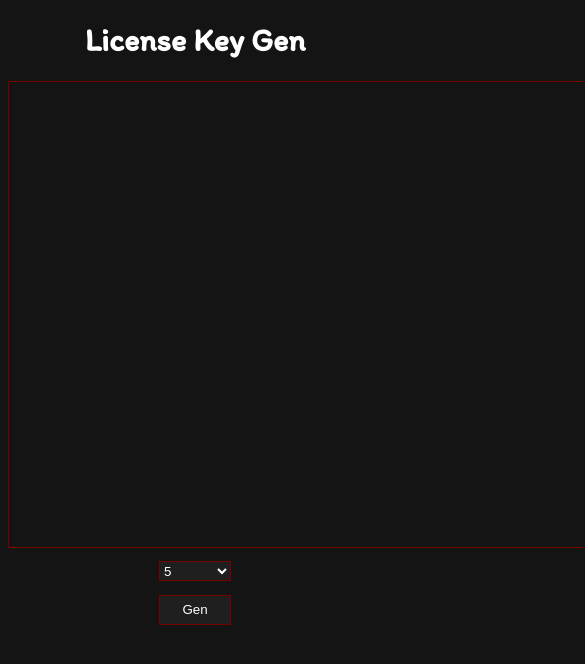
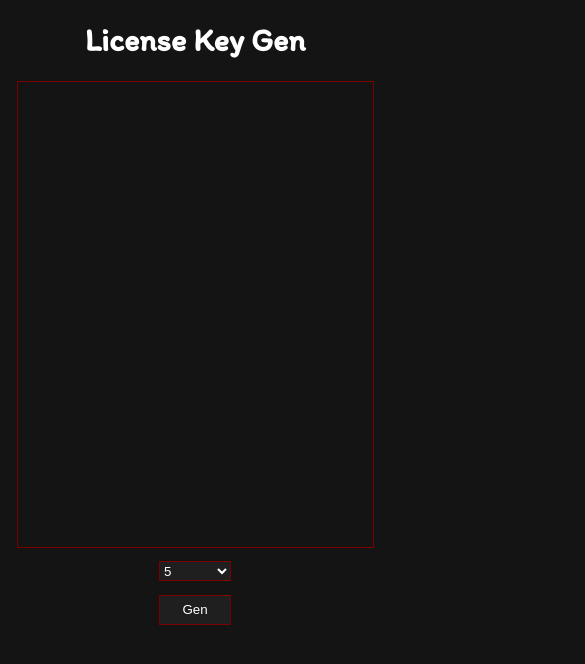
Before and after one commit to enoyan13530/LicenseKeyGen, a plain HTML site: page index.html in a window 390 px wide. Shown: the top 664 px of the page, 585 px wide, since content can reach past the window. Drawn offline with Linux system fonts and the light colour scheme.

Commit message:
スマホ用に対応

```diff
--- a/style.css
+++ b/style.css
@@ -64,3 +64,9 @@ button:first-child{
     outline: 0;
     border: solid 1px white;
 }
+
+@media screen and (max-width:480px) {
+    p,#keylist{
+        width: 355px;
+    }
+}
```
